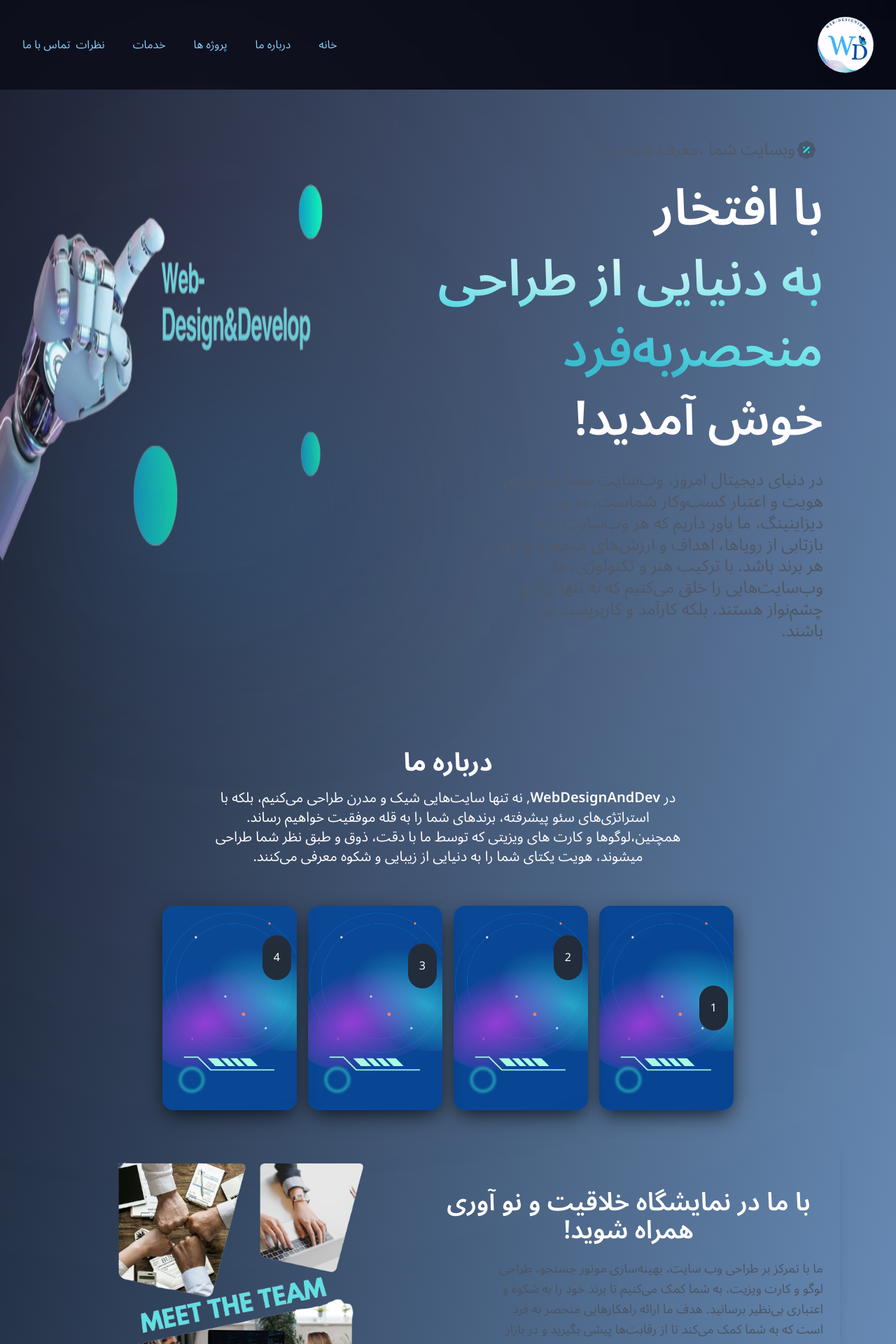
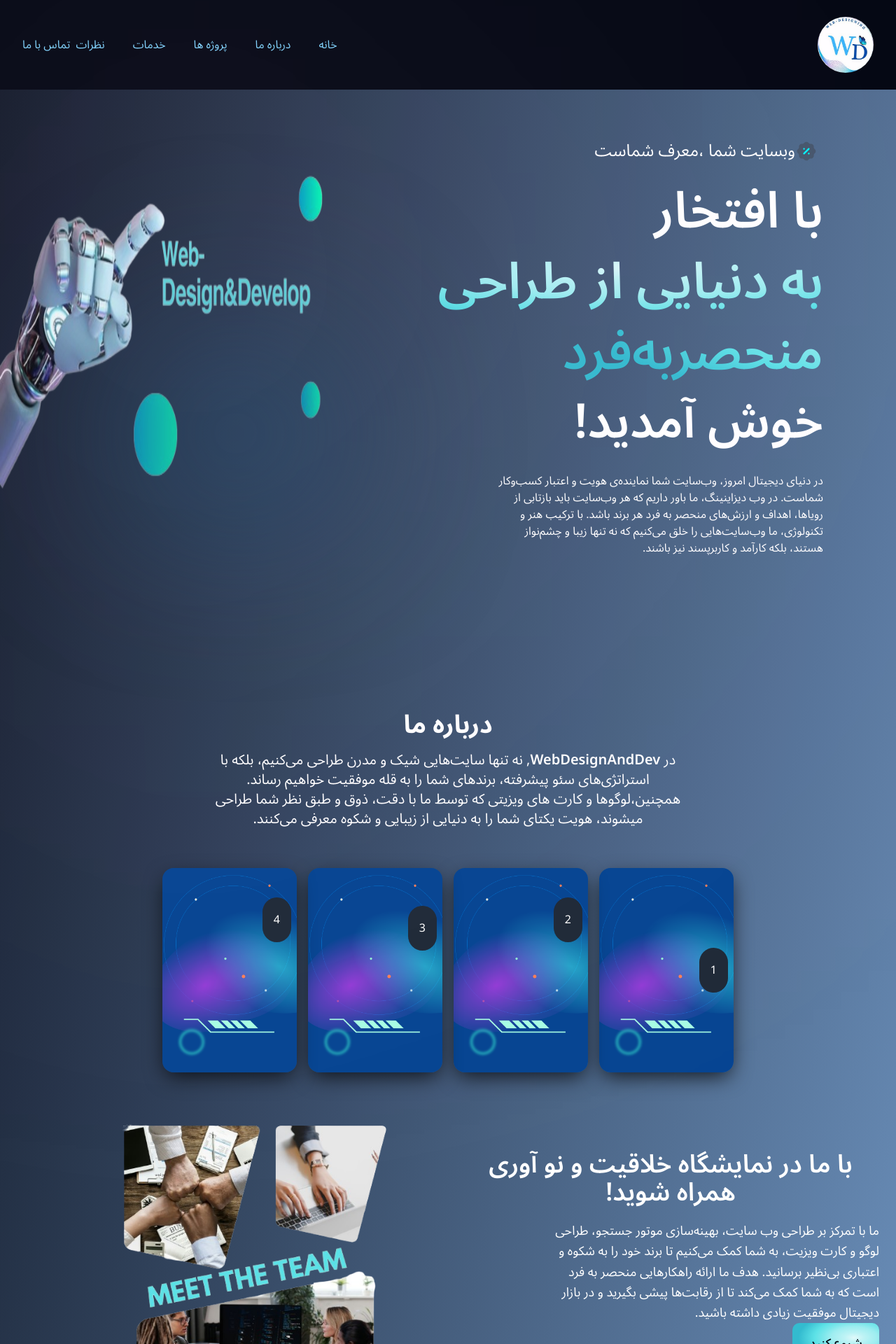
Before and after one commit to Web-designanddev/designer, a React (Vite) app: page / in a window 1280 px wide. Shown: the top 1920 px of the page at 70% size. Built offline with nearby package versions, Linux system fonts and the light colour scheme.

Commit message:
text-color

```diff
--- a/src/components/CardDeal.jsx
+++ b/src/components/CardDeal.jsx
@@ -1,47 +1,9 @@
-// import { card } from "../assets";
-// import styles, { layout } from "../style";
-// import Button from "./Button";
-
-// const CardDeal = () => (
-//   <section className="flex flex-col md:flex-row items-center md:items-start mr-20 p-6  shadow-lg rounded-lg overflow-hidden">
-//     <div className={layout.sectionInfo}>
-//       <h2
-//         className={`${styles.heading2} text-3xl md:text-4xl font-bold leading-tight`}
-//       >
-//         <br className="sm:block hidden" /> با ما در نمایشگاه خلاقیت و نو آوری
-//         همراه شوید!
-//       </h2>
-//       <p
-//         className={`${styles.paragraph} max-w-[470px] mt-5 text-lg leading-relaxed`}
-//       >
-//         ما با تمرکز بر طراحی وب سایت، بهینه‌سازی موتور جستجو، طراحی لوگو و کارت
-//         ویزیت، به شما کمک می‌کنیم تا برند خود را به شکوه و اعتباری بی‌نظیر
-//         برسانید. هدف ما ارائه راهکارهایی منحصر به فرد است که به شما کمک می‌کند
-//         تا از رقابت‌ها پیشی بگیرید و در بازار دیجیتال موفقیت زیادی داشته باشید.
-//       </p>
-
-//       <Button styles={`mt-10`} />
-//     </div>
-
-//     <div className={`${layout.sectionImg} mt-10 md:mt-0`}>
-//       <img
-//         src={card}
-//         alt="billing"
-//         className="w-full md:w-[70%] h-auto object-cover transition-transform duration-300 transform hover:scale-105"
-//       />
-//     </div>
-//   </section>
-// );
-
-// export default CardDeal;
-// CardDeal.js or any other component where the button is used
-
 import React from "react";
 import { card } from "../assets";
 import styles, { layout } from "../style";
 
 const CardDeal = () => (
-  <section className="flex flex-col md:flex-row items-center md:items-start mr-20 p-6 shadow-lg rounded-lg overflow-hidden">
+  <section className="flex flex-col md:flex-row items-center md:items-start mr-18 p-6 shadow-lg rounded-lg overflow-hidden">
     <div className={layout.sectionInfo}>
       <h2
         className={`${styles.heading2} text-3xl md:text-4xl font-bold leading-tight`}
@@ -50,7 +12,7 @@ const CardDeal = () => (
         همراه شوید!
       </h2>
       <p
-        className={`${styles.paragraph} max-w-[470px] mt-5 text-lg leading-relaxed`}
+        className={`text-white max-w-[470px] mt-5 text-lg leading-relaxed`}
       >
         ما با تمرکز بر طراحی وب سایت، بهینه‌سازی موتور جستجو، طراحی لوگو و کارت
         ویزیت، به شما کمک می‌کنیم تا برند خود را به شکوه و اعتباری بی‌نظیر
--- a/src/components/Hero.jsx
+++ b/src/components/Hero.jsx
@@ -11,7 +11,7 @@ const Hero = () => {
       <div className={`flex-1  flex-col xl:px-0 sm:px-16 px-4`}>
         <div className="flex flex-wrap items-center py-[6px] px-2 bg-discount-gradient rounded-[10px] mb-3">
           <img src={discount} alt="discount" />
-          <p className={`${styles.paragraph} text-[24px]`}>
+          <p className={`text-white text-[24px]`}>
             وبسایت شما ،معرف شماست
           </p>
         </div>
@@ -28,7 +28,7 @@ const Hero = () => {
         <h1 className="font-poppins font-semibold ss:text-[68px] text-[52px] text-white ss:leading-[100.8px] leading-[75px] w-full">
           خوش آمدید!
         </h1>
-        <p className={`${styles.paragraph} max-w-[470px] mt-5`}>
+        <p className={`text-white max-w-[470px] mt-5`}>
           در دنیای دیجیتال امروز، وب‌سایت شما نماینده‌ی هویت و اعتبار کسب‌وکار
           شماست. در وب دیزاینینگ، ما باور داریم که هر وب‌سایت باید بازتابی از
           رویاها، اهداف و ارزش‌های منحصر به فرد هر برند باشد. با ترکیب هنر و
```
